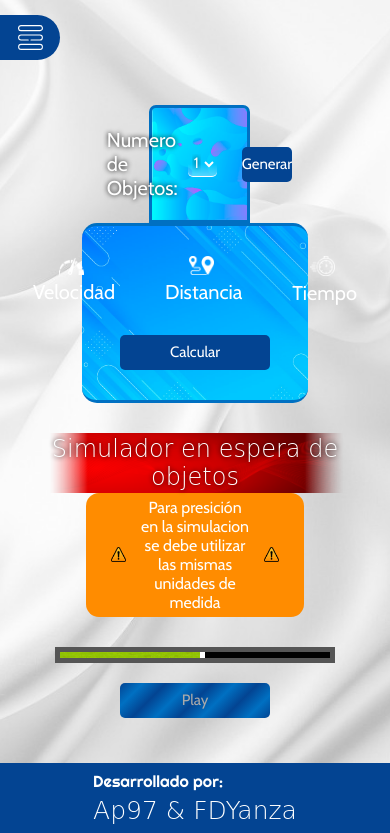
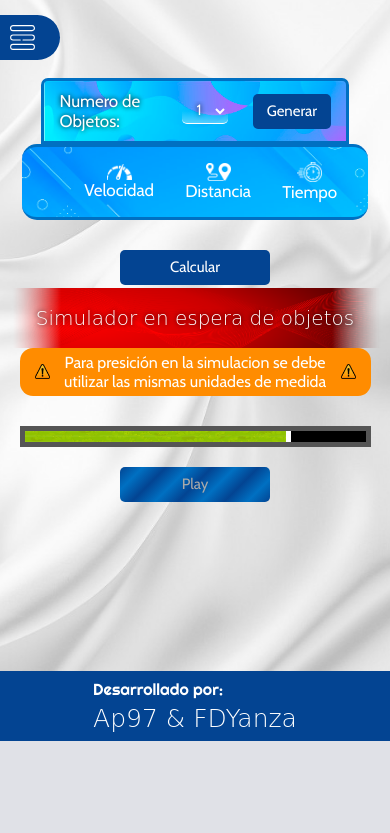
Before and after one commit to Aspg97/XRMRU, a PHP site: page /webComponents/PGG_ADD/simulador.html in a window 390 px wide. Shown: the part 103-936 px from the top of the page. After the commit the page ends 844 px from the top, so only its background shows below. Run offline with PHP 8.4, Linux system fonts and the light colour scheme; some web fonts are replaced.

Commit message:
responsive v1.2

```diff
--- a/webComponents/Estilos/estilosIndex.css
+++ b/webComponents/Estilos/estilosIndex.css
@@ -98,7 +98,6 @@ body{
     border-style: none;
     display: none;
     width: 25px;
-    margin: 5px auto;
 }
 
 /*Estilos menu de información*/
@@ -278,6 +277,7 @@ td, th{
         text-align: center;
     }
     .cont-nav-items{
+        padding: 10px;
         display: flex;
         align-items: center;
         flex-wrap: wrap;
--- a/webComponents/Estilos/estilosSimulator.css
+++ b/webComponents/Estilos/estilosSimulator.css
@@ -35,15 +35,12 @@ label {
 }
 
 .space {
-    width: 90px;
     height: 10px;
-    display: inline-block;
 }
 
 .titulo-obj label {
     text-align: center;
-    width: 180px;
-    margin: 0 25px;
+    width: 100px;
 }
 
 select,
@@ -72,7 +69,7 @@ input {
 
 .option-info select,
 select {
-    width: 50px;
+    width: 60px;
     font-size: 15px;
     text-align: center;
     margin-right: 25px;
@@ -152,13 +149,26 @@ option {
     padding: 2px;
 }
 
-.cont-inp {
+.cont-inp,
+.cont-label-tit {
     display: flex;
     align-items: center;
+    justify-content: space-between;
+    width: 90%;
 }
 
-.mos-obj label {
-    width: 100px;
+.label-tit {
+    display: flex;
+    flex-wrap: wrap;
+    flex-grow: 1;
+    max-width: 185px;
+    align-items: center;
+    justify-content: center;
+}
+
+.mos-obj label,
+.space {
+    width: 10%;
 }
 
 .cont-inp-info-par {
@@ -168,7 +178,6 @@ option {
     max-width: 185px;
     align-items: flex-end;
     justify-content: center;
-    margin: 0 25px;
 }
 
 .inpO {
@@ -182,7 +191,7 @@ option {
 
 .opt-um {
     height: 28px;
-    width: 80px;
+    max-width: 80px;
     margin: 0;
     border-bottom-left-radius: 0;
     border-top-left-radius: 0;
@@ -304,8 +313,110 @@ option {
     transition: background 1s ease-out;
 }
 
-.btn-play:hover{
+.btn-play:hover {
     transition: 0.5s;
     box-shadow: 0px 0px 5px #000;
 }
+
 /*fin de estilos para el bloque de simulacion*/
+@media screen and (min-width:260px) and (max-width:950px) {
+    .cont-auto{
+        width: 100px;
+        right: -100px;
+    }
+}
+
+@media screen and (max-width:800px) {
+    label{
+        font-size: 20px;
+    }
+    .mos-obj select {
+        width: 80%;
+    }
+
+    .enter-date {
+        padding: 3px;
+    }
+
+    .cont-simulator {
+        width: 100%;
+    }
+
+    .option-info {
+        padding: 10px 15px;
+        width: 80%;
+        margin: 0 auto;
+    }
+
+    .cont-lbl-in {
+        padding: 15px;
+    }
+
+    .label-tit label{
+        width: 100%;
+    }
+
+    .titulo-obj {
+        margin: 0;
+    }
+
+    .mos-obj {
+        margin: 10px auto;
+    }
+
+    .cont-inp-info-par {
+        margin: 0 5px;
+        width: 25%;
+    }
+
+    .inpO {
+        width: 80%
+    }
+
+    .cont-subtitle-state{
+        padding: 10px;
+    }
+    .title-simu-state{
+        font-size: 20px;
+    }
+    .advertencia-simulador{
+        width: 90%;
+        padding: 5px 15px;
+    }
+
+    .acc-sim p{
+        margin: 0 5px;
+    }
+    .cont-calle{
+        height: 40px;
+    }
+    .cont-simu-street{
+        width: 100%;
+    }
+    .simu-start{
+        min-width: 80px;
+    }
+    .cont-auto{
+        width: 70px;
+        right: -70px;
+    }
+}
+
+@media screen and (max-width: 400px){
+    label{
+        font-size: 17px;
+    }
+}
+
+@media screen and (max-width:350px) {
+    label{
+        font-size: 15px;
+    }
+    .btn-gen-obj{
+        font-size: 12px;
+    }
+    .advertencia-simulador{
+        width: 90%;
+        padding: 5px;
+    }
+}
--- a/webComponents/JS/selectormenu.js
+++ b/webComponents/JS/selectormenu.js
@@ -55,7 +55,7 @@ btnMenu.addEventListener("click", () => {
         menu.style.width = "100%";
         menu.style.height = "auto";
         menu.style.borderRadius = "0px";
-        btnMenu.style.margin = "5px";
+        btnMenu.style.marginBottom = "5px";
         listaMenu.style.display = "flex";
         desplegar = true;
     } else {
--- a/webComponents/PGG_ADD/simulador.html
+++ b/webComponents/PGG_ADD/simulador.html
@@ -61,15 +61,24 @@
                 <div class="cont-lbl-in">
                     <div class="titulo-obj">
                         <div class="space"></div>
-                        <label><img src="../IMG/Simulator/icon-etiquetas-velocidad.png" width="25px"
-                                style="margin-right: 5px;">Velocidad</label>
-                        <label><img src="../IMG/Simulator/icon-etiquetas-distancia.png" width="25px"
-                                style="margin-right: 5px;">Distancia</label>
-                        <label><img src="../IMG/Simulator/icon-etiquetas-tiempo.png" width="25px"
-                                style="margin-right: 5px;">Tiempo</label>
+                        <div class="cont-label-tit">
+                            <div class="label-tit">
+                                <img src="../IMG/Simulator/icon-etiquetas-velocidad.png" width="25px">
+                                <label>Velocidad</label>
+                            </div>
+                            <div class="label-tit">
+                                <img src="../IMG/Simulator/icon-etiquetas-distancia.png" width="25px">
+                                <label>Distancia</label>
+                            </div>
+                            <div class="label-tit">
+                                <img src="../IMG/Simulator/icon-etiquetas-tiempo.png" width="25px">
+                                <label>Tiempo</label>
+                            </div>
+                        </div>
                     </div>
                     <div class="obj" id="cont-date-obj"></div>
-                    <button class="btn-simu" id="btn-simu">Calcular</button>
+                </div>
+                <button class="btn-simu" id="btn-simu">Calcular</button>
             </section>
             <section class="acc-sim">
                 <div class="cont-subtitle-state">
```
